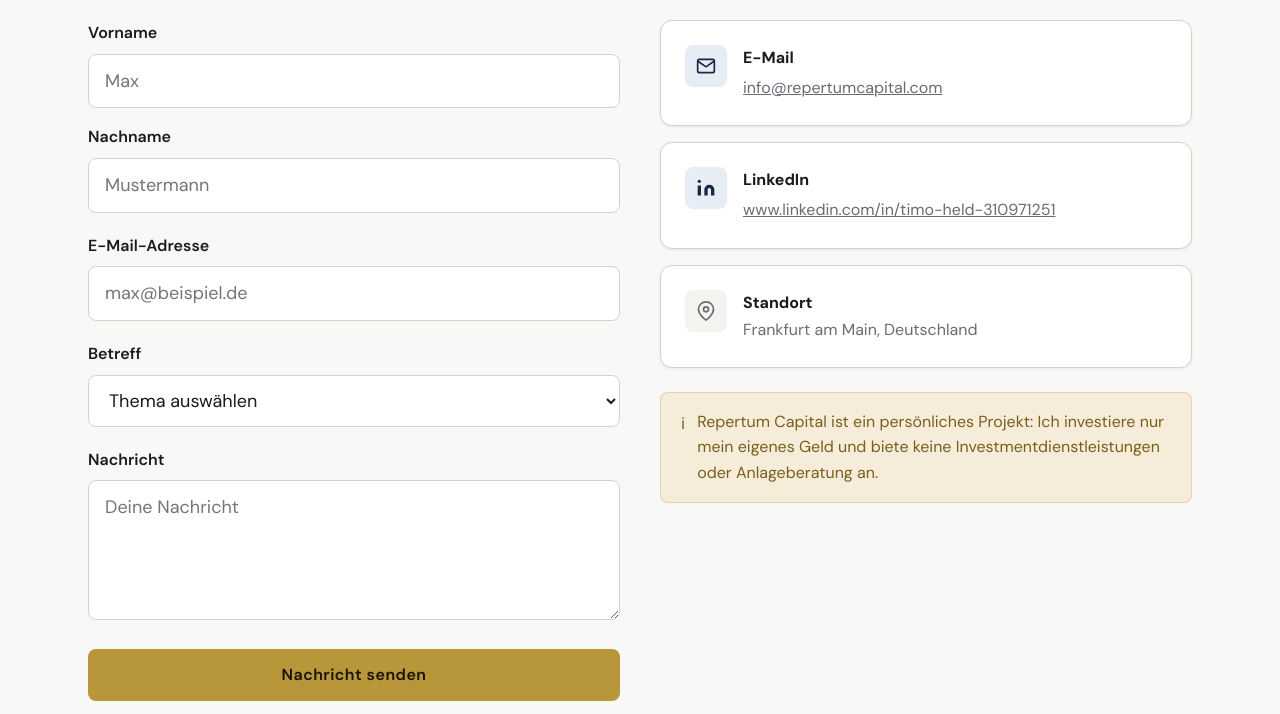
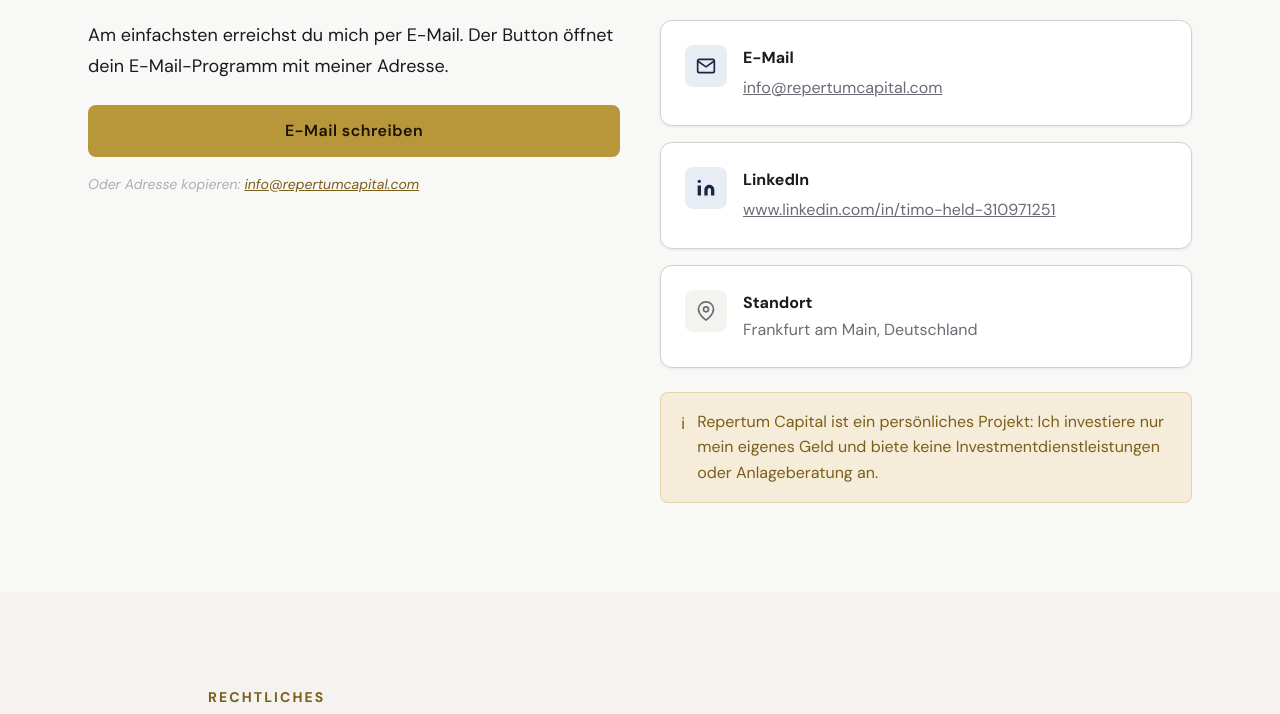
Before and after one commit to repertumcapital/repertum-capital, a plain HTML site: page contact.html in a window 1280 px wide. Shown: the part 555-1269 px from the top of the page. Drawn offline with Linux system fonts and the light colour scheme.

Commit message:
Replace contact form with a mailto link (#3)
- Remove the Formspree form and the nav.js handler that blocked submit
  but showed 'Nachricht gesendet' (messages never arrived)
- Add an 'E-Mail schreiben' mailto button with a prefilled subject
- Fix the LinkedIn link on the contact page (href was '#')
- Datenschutz note no longer mentions a contact form


Claude-Session: https://claude.ai/code/session_01BiY5V8T6fcJmYmwPQ3d3c1

Co-authored-by: Claude <noreply@anthropic.com>

```diff
--- a/contact.html
+++ b/contact.html
@@ -63,68 +63,21 @@
     <div class="container">
       <div class="grid-2" style="align-items:start;gap:var(--space-10);">
 
-        <!-- Contact Form -->
+        <!-- Contact via email (no form, no third-party form service) -->
         <div>
           <span class="section-label">Nachricht senden</span>
           <h2 class="section-title">Schreib mir</h2>
 
-          <!--
-            ⚠ KONTAKTFORMULAR-BACKEND:
-            Dieses Formular ist ein HTML-Frontend ohne Backend.
-            In WordPress: Formular-Plugin wie Contact Form 7 oder WPForms verwenden.
-            Alternativ: mailto: Fallback unten nutzen.
-          -->
-          <form
-            id="contact-form"
-            action="https://formspree.io/f/mwvwzeoe"
-            method="POST"
-            style="margin-top: var(--space-6);"
-          >
-            <input type="hidden" name="_subject" value="Neue Nachricht über Repertum Capital">
-            <input type="hidden" name="_captcha" value="false">
+          <p style="margin-top: var(--space-6); line-height: 1.7;">
+            Am einfachsten erreichst du mich per E-Mail. Der Button öffnet dein E-Mail-Programm mit meiner Adresse.
+          </p>
 
-            <div class="grid-2" style="gap: var(--space-4);">
-              <div class="form-group" style="margin-bottom: 0;">
-                <label class="form-label" for="name">Vorname</label>
-                <input class="form-input" type="text" id="name" name="first_name" required placeholder="Max" autocomplete="given-name">
-              </div>
+          <a href="mailto:info@repertumcapital.com?subject=Repertum%20Capital%20%E2%80%93%20Kontakt" class="btn btn--primary" style="width: 100%; justify-content: center; margin-top: var(--space-6);">
+            E-Mail schreiben
+          </a>
 
-              <div class="form-group" style="margin-bottom: 0;">
-                <label class="form-label" for="lastname">Nachname</label>
-                <input class="form-input" type="text" id="lastname" name="last_name" required placeholder="Mustermann" autocomplete="family-name">
-              </div>
-            </div>
-
-            <div class="form-group" style="margin-top: var(--space-5);">
-              <label class="form-label" for="email">E-Mail-Adresse</label>
-              <input class="form-input" type="email" id="email" name="email" required placeholder="max@beispiel.de" autocomplete="email">
-            </div>
-
-            <div class="form-group">
-              <label class="form-label" for="topic">Betreff</label>
-              <select class="form-input form-select" id="topic" name="topic" required>
-                <option value="">Thema auswählen</option>
-                <option value="Networking / Karriere">Networking / Karriere</option>
-                <option value="Research-Feedback">Research-Feedback</option>
-                <option value="Portfolio-Frage">Portfolio-Frage</option>
-                <option value="Sonstiges">Sonstiges</option>
-              </select>
-            </div>
-
-            <div class="form-group">
-              <label class="form-label" for="message">Nachricht</label>
-              <textarea class="form-textarea" id="message" name="message" required placeholder="Deine Nachricht"></textarea>
-            </div>
-
-            <button type="submit" class="btn btn--primary" style="width: 100%; justify-content: center;">
-              Nachricht senden
-            </button>
-          </form>
-
-          <!-- Direct email fallback -->
           <p class="note" style="margin-top:var(--space-4);">
-            Oder direkt per E-Mail:
-            <!-- ⚠ E-MAIL-ADRESSE HIER EINTRAGEN -->
+            Oder Adresse kopieren:
             <a href="mailto:info@repertumcapital.com" style="color:var(--color-gold-text);">info@repertumcapital.com</a>
           </p>
         </div>
@@ -152,8 +105,7 @@
               </div>
               <div>
                 <p style="font-weight:700;font-size:var(--text-sm);margin-bottom:2px;">LinkedIn</p>
-                <!-- ⚠ LINKEDIN-URL HIER EINTRAGEN -->
-                <a href="#" target="_blank" rel="noopener noreferrer" style="font-size:var(--text-sm);color:var(--color-text-muted);">www.linkedin.com/in/timo-held-310971251</a>
+                <a href="https://www.linkedin.com/in/timo-held-310971251" target="_blank" rel="noopener noreferrer" style="font-size:var(--text-sm);color:var(--color-text-muted);">www.linkedin.com/in/timo-held-310971251</a>
               </div>
             </div>
 
@@ -218,7 +170,7 @@
         <p>Die durch mich erstellten Inhalte und Werke auf diesen Seiten unterliegen dem deutschen Urheberrecht. Beiträge Dritter sind als solche gekennzeichnet. Die Vervielfältigung, Bearbeitung, Verbreitung und jede Art der Verwertung außerhalb der Grenzen des Urheberrechtes bedürfen der schriftlichen Zustimmung.</p>
 
         <h3>Datenschutz</h3>
-        <p>Diese Website erhebt keine personenbezogenen Daten über Tracking-Dienste. Das Kontaktformular ist clientseitig implementiert (kein Backend). Eine separate Datenschutzerklärung ist bei Aktivierung des Kontaktformulars mit Backend erforderlich.</p>
+        <p>Diese Website erhebt keine personenbezogenen Daten über Tracking-Dienste. Es gibt kein Kontaktformular; Kontakt ist nur per E-Mail möglich.</p>
       </div>
     </div>
   </section>
--- a/nav.js
+++ b/nav.js
@@ -133,20 +133,6 @@
       });
     });
 
-    /* ─── CONTACT FORM ───────────────────────────────────── */
-    const contactForm = document.getElementById('contact-form');
-    if (contactForm) {
-      contactForm.addEventListener('submit', function (e) {
-        e.preventDefault();
-        const btn = contactForm.querySelector('button[type="submit"]');
-        const orig = btn.textContent;
-        btn.textContent = 'Nachricht gesendet ✓';
-        btn.disabled = true;
-        btn.style.background = 'var(--color-success)';
-        setTimeout(() => { btn.textContent = orig; btn.disabled = false; btn.style.background = ''; }, 4000);
-      });
-    }
-
     /* ─── SCROLL REVEAL ──────────────────────────────────── */
     if ('IntersectionObserver' in window) {
       const io = new IntersectionObserver((entries) => {
```
